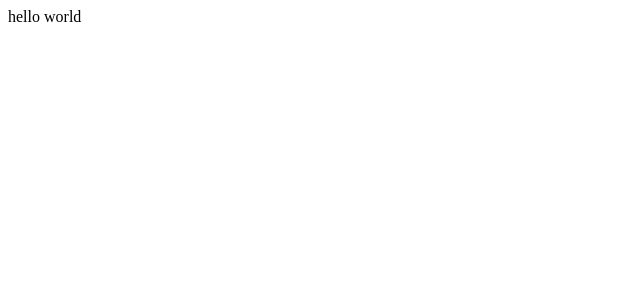
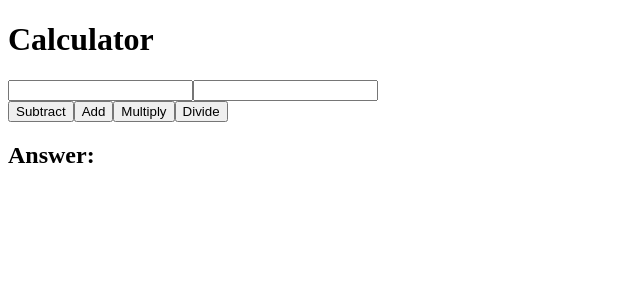
Before and after one commit to bertw2002/hello_world, an Angular app in the folder hello-angular/: page / in a window 1280 px wide. Shown: the top 300 px of the page, without its empty margins (0-640 px from the left). Built offline with nearby package versions, Linux system fonts and the light colour scheme.

Commit message:
added front end

```diff
--- a/hello-angular/src/app/app.component.html
+++ b/hello-angular/src/app/app.component.html
@@ -1,4 +1,15 @@
-<header>
-  hello world
-</header>
+<div>
+<h1>
+  Calculator
+</h1>
+<input type='number' name='num1'[(ngModel)]='num1'>
+<input type='number' name='num2'[(ngModel)]='num2'>
+<br>
+<button (click)="subtract()">Subtract</button>
+<button (click)="add()">Add</button>
+<button (click)="multiply()">Multiply</button>
+<button (click)="divide()">Divide</button>
+<br>
+</div>
+<h2> Answer: {{num3}} </h2>
 <router-outlet></router-outlet>
--- a/hello-angular/src/app/app.component.ts
+++ b/hello-angular/src/app/app.component.ts
@@ -7,4 +7,19 @@ import { Component } from '@angular/core';
 })
 export class AppComponent {
   title = 'hello-angular';
+  public num1:number;
+  public num2:number;
+  public num3:number;
+  multiply(){
+    this.num3=this.num1*this.num2;
+  }
+  add(){
+    this.num3=this.num1+this.num2;
+  }
+  subtract(){
+    this.num3=this.num1-this.num2;
+  }
+  divide(){
+    this.num3=this.num1/this.num2;
+  }
 }
--- a/hello-angular/src/app/app.module.ts
+++ b/hello-angular/src/app/app.module.ts
@@ -1,6 +1,6 @@
 import { NgModule } from '@angular/core';
 import { BrowserModule } from '@angular/platform-browser';
-
+import {FormsModule} from '@angular/forms';
 import { AppRoutingModule } from './app-routing.module';
 import { AppComponent } from './app.component';
 
@@ -10,7 +10,8 @@ import { AppComponent } from './app.component';
   ],
   imports: [
     BrowserModule,
-    AppRoutingModule
+    AppRoutingModule,
+    FormsModule
   ],
   providers: [],
   bootstrap: [AppComponent]
--- a/hello-angular/tsconfig.json
+++ b/hello-angular/tsconfig.json
@@ -25,6 +25,7 @@
     "enableI18nLegacyMessageIdFormat": false,
     "strictInjectionParameters": true,
     "strictInputAccessModifiers": true,
-    "strictTemplates": true
+    "strictTemplates": true,
+    "strictPropertyInitialization": false
   }
 }
```
